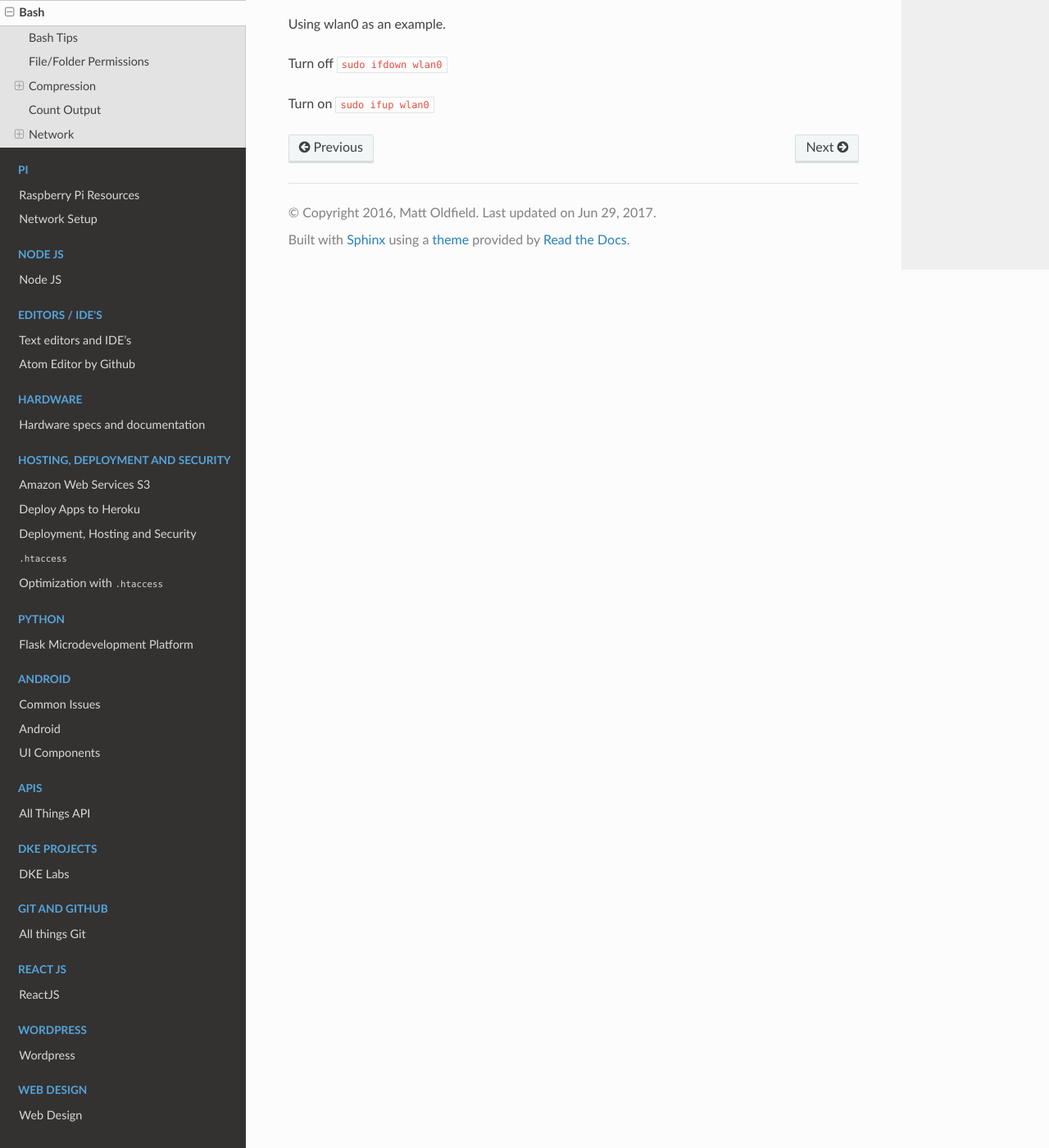
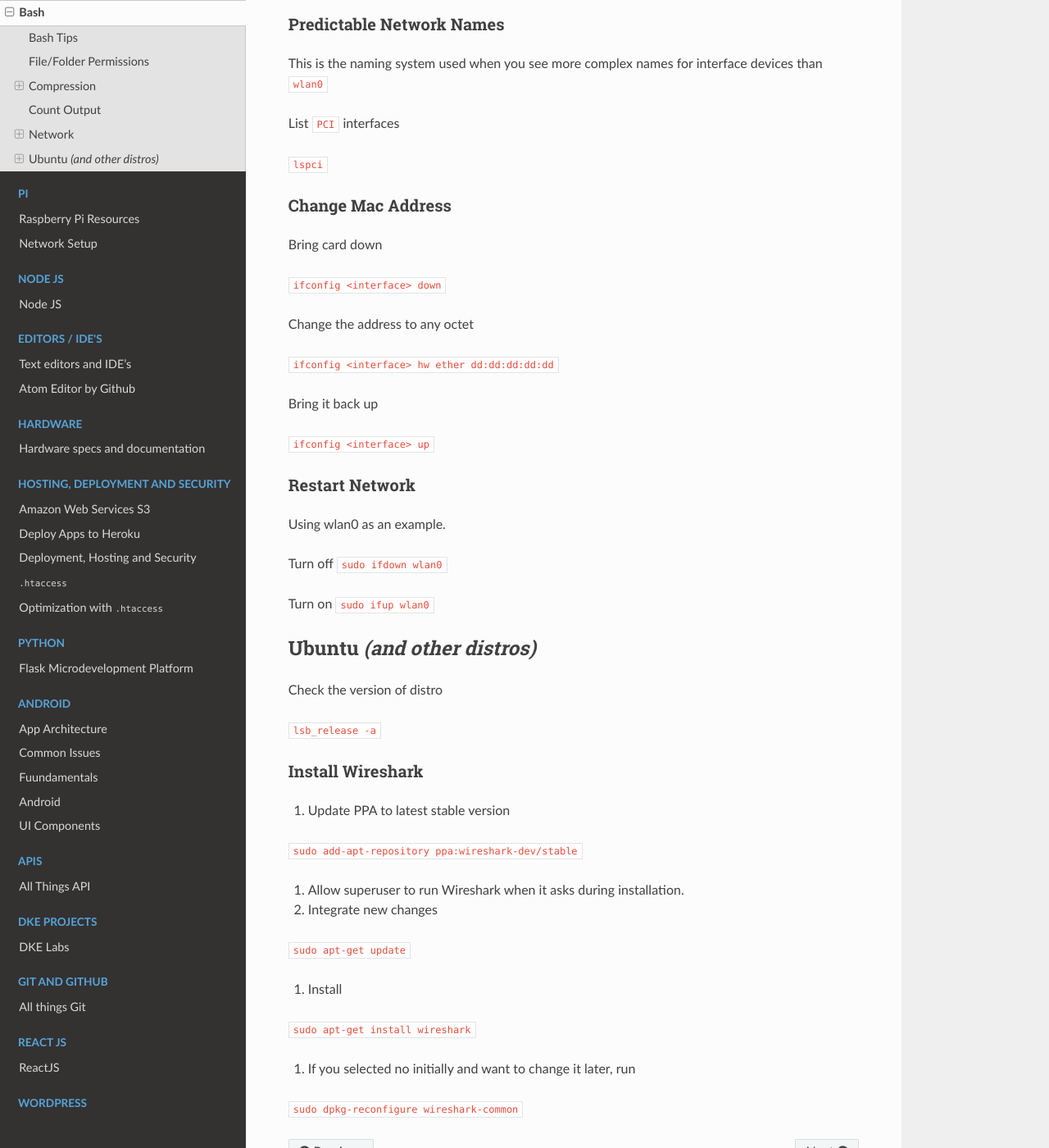
Before and after one commit to asmattic/docs, a Sphinx documentation site: the page built from source/bash.rst, in a window 1280 px wide and 1400 px high, scrolled down 2670 px. Shown: the whole window at 82% size. Built offline with Sphinx 7.4.7 and the Read the Docs theme 2.0.0, drawn with Linux system fonts in a browser that asks for light colours.

Commit message:
more network stuff

```diff
--- a/source/bash.rst
+++ b/source/bash.rst
@@ -123,6 +127,29 @@ There are a lot of other options like setting priority of networks and naming th
 
 	}
 
+Predictable Network Names
+~~~~~~~~~~~~~~~~~~~~~~~~~~~~
+
+This is the naming system used when you see more complex names for interface devices than ``wlan0``
+
+List ``PCI`` interfaces
+
+``lspci``
+
+Change Mac Address
+~~~~~~~~~~~~~~~~~~~~~~
+
+Bring card down
+
+``ifconfig <interface> down``
+
+Change the address to any octet
+
+``ifconfig <interface> hw ether dd:dd:dd:dd:dd``
+
+Bring it back up
+
+``ifconfig <interface> up``
 
 Restart Network
 ~~~~~~~~~~~~~~~~~
@@ -134,3 +161,33 @@ Turn off
 
 Turn on
 ``sudo ifup wlan0``
+
+.. _bash-ubuntu-sec:
+
+Ubuntu `(and other distros)`
+-------------------------------
+
+Check the version of distro
+
+``lsb_release -a``
+
+Install Wireshark
+~~~~~~~~~~~~~~~~~~~
+
+#. Update PPA to latest stable version
+
+``sudo add-apt-repository ppa:wireshark-dev/stable``
+
+#. Allow superuser to run Wireshark when it asks during installation.
+
+#. Integrate new changes
+
+``sudo apt-get update``
+
+#. Install
+
+``sudo apt-get install wireshark``
+
+#. If you selected no initially and want to change it later, run
+
+``sudo dpkg-reconfigure wireshark-common``
```
Also changed, not shown: other parts of source/bash.rst (+4 -0 lines), source/android/app-architecture.rst (added, +7 -0 lines), source/android/fundamentals.rst (added, +15 -0 lines).
